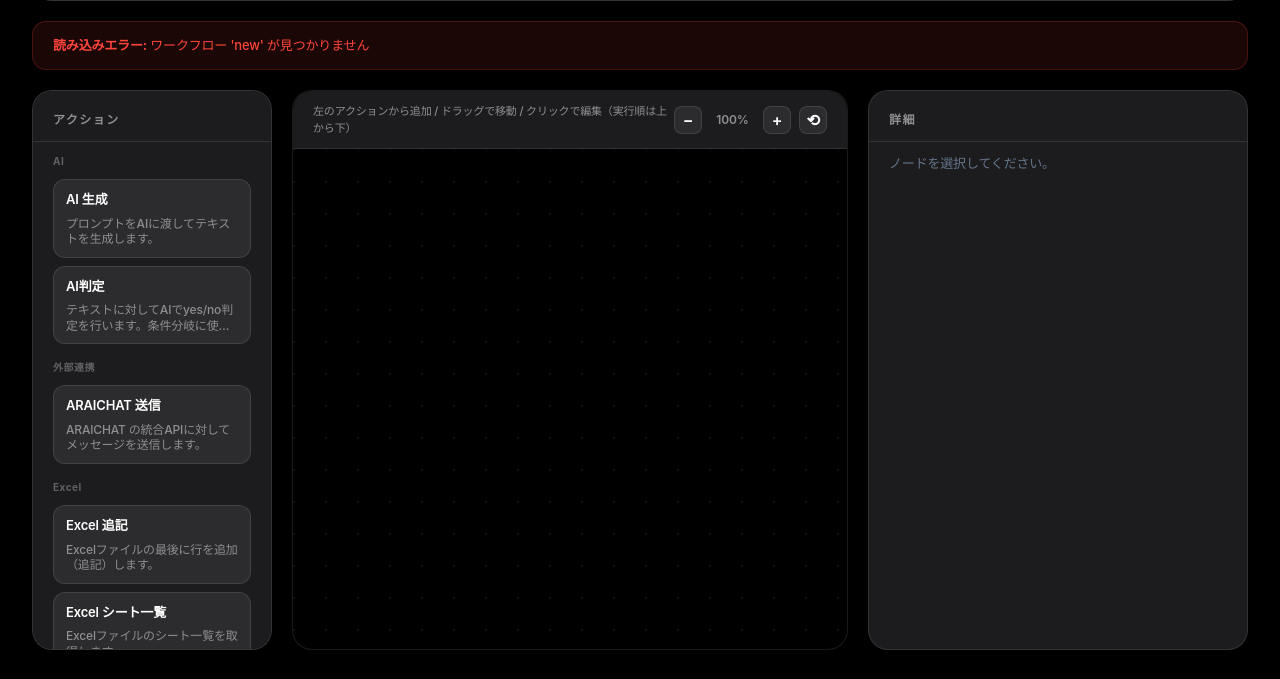
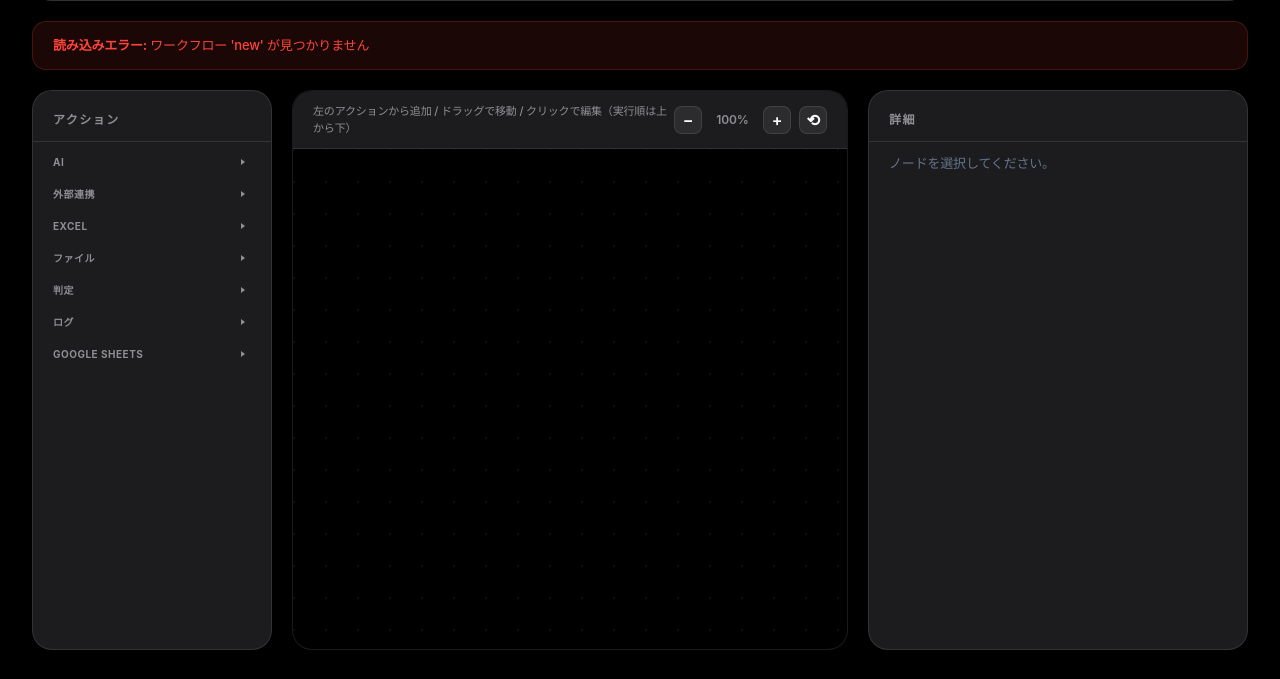
Before and after one commit to Araiseimitsu/orbit, a FastAPI app: page /workflows/new/edit in a window 1280 px wide. Shown: the part 523-1202 px from the top of the page. Run offline with FastAPI, Linux system fonts and the light colour scheme; some libraries are stand-ins or nearby versions.

Commit message:
bug fix for color

```diff
--- a/src/app/ui/static/flow-editor.css
+++ b/src/app/ui/static/flow-editor.css
@@ -397,6 +397,78 @@
     display: flex;
     flex-direction: column;
     gap: 8px;
+}
+
+/* カテゴリトグル */
+.action-category-toggle {
+    display: flex;
+    align-items: center;
+    justify-content: space-between;
+    gap: 8px;
+    background: none;
+    border: none;
+    padding: 0;
+    margin: 0;
+    cursor: pointer;
+    color: inherit;
+    width: 100%;
+    box-sizing: border-box;
+    text-align: left;
+    font-family: inherit;
+    font-size: inherit;
+    line-height: inherit;
+}
+
+.action-category-toggle:hover .action-category-title {
+    color: var(--text-primary);
+}
+
+.action-category-title {
+    font-size: 10px;
+    font-weight: 700;
+    color: var(--text-secondary);
+    letter-spacing: 0.05em;
+    text-transform: uppercase;
+    transition: color 0.2s ease;
+}
+
+.action-category-toggle-icon {
+    display: flex;
+    align-items: center;
+    justify-content: center;
+    width: 16px;
+    height: 16px;
+    transition: transform 0.2s ease;
+    flex-shrink: 0;
+}
+
+.action-category-toggle[aria-expanded="true"] .action-category-toggle-icon {
+    transform: rotate(90deg);
+}
+
+.action-category-toggle-icon::before {
+    content: "";
+    width: 0;
+    height: 0;
+    border-top: 3px solid transparent;
+    border-bottom: 3px solid transparent;
+    border-left: 4px solid var(--text-secondary);
+}
+
+.action-category-toggle[aria-expanded="true"] .action-category-toggle-icon::before,
+.action-category-toggle:hover .action-category-toggle-icon::before {
+    border-left-color: var(--text-primary);
+}
+
+.action-category-items {
+    display: none;
+    flex-direction: column;
+    gap: 8px;
+    padding-left: 0;
+}
+
+.action-category-items[aria-hidden="false"] {
+    display: flex;
 }
 
 .action-item {
--- a/src/app/ui/static/flow-editor.js
+++ b/src/app/ui/static/flow-editor.js
@@ -286,13 +286,27 @@
       const groupWrap = document.createElement("div");
       groupWrap.className = "action-group";
 
-      const groupTitle = document.createElement("div");
-      groupTitle.className = "action-group-title";
-      groupTitle.textContent = group.label;
-      groupWrap.appendChild(groupTitle);
-
+      // カテゴリトグルボタン
+      const categoryToggle = document.createElement("button");
+      categoryToggle.type = "button";
+      categoryToggle.className = "action-category-toggle";
+      categoryToggle.setAttribute("aria-expanded", "false");
+
+      const categoryTitle = document.createElement("span");
+      categoryTitle.className = "action-category-title";
+      categoryTitle.textContent = group.label;
+
+      const toggleIcon = document.createElement("span");
+      toggleIcon.className = "action-category-toggle-icon";
+
+      categoryToggle.appendChild(categoryTitle);
+      categoryToggle.appendChild(toggleIcon);
+      groupWrap.appendChild(categoryToggle);
+
+      // アクションアイテムコンテナ（デフォルトは閉じる）
       const groupItems = document.createElement("div");
-      groupItems.className = "action-group-items";
+      groupItems.className = "action-category-items";
+      groupItems.setAttribute("aria-hidden", "true");
 
       group.actions.forEach((action) => {
         const item = document.createElement("button");
@@ -312,6 +326,13 @@
 
         item.addEventListener("click", () => addStep(action));
         groupItems.appendChild(item);
+      });
+
+      // トグルクリックイベント
+      categoryToggle.addEventListener("click", () => {
+        const isExpanded = categoryToggle.getAttribute("aria-expanded") === "true";
+        categoryToggle.setAttribute("aria-expanded", !isExpanded);
+        groupItems.setAttribute("aria-hidden", isExpanded);
       });
 
       groupWrap.appendChild(groupItems);
@@ -338,6 +359,7 @@
     }
     renderActionList();
     renderInspector();
+    renderCanvas(); // メタデータ読み込み後にキャンバスを再描画して色を適用
   };
 
   const renderCanvas = () => {
@@ -355,10 +377,11 @@
         "flow-node" + (step.id === state.selectedId ? " selected" : "");
       node.dataset.id = step.id;
       node.dataset.type = step.type;
-      // メタデータから色を取得して設定
+      // メタデータから色を取得して設定（data-color属性とカスタムプロパティの両方を設定）
       const metadata = state.metadata[step.type];
       const color = metadata?.color || "#64748b";
       node.dataset.color = color;
+      node.style.setProperty("--node-color", color);
       node.style.left = `${step.position.x}px`;
       node.style.top = `${step.position.y}px`;
       node.addEventListener("click", (event) => {
```
Also changed, not shown: other parts of src/app/ui/static/flow-editor.css (+8 -69 lines).
